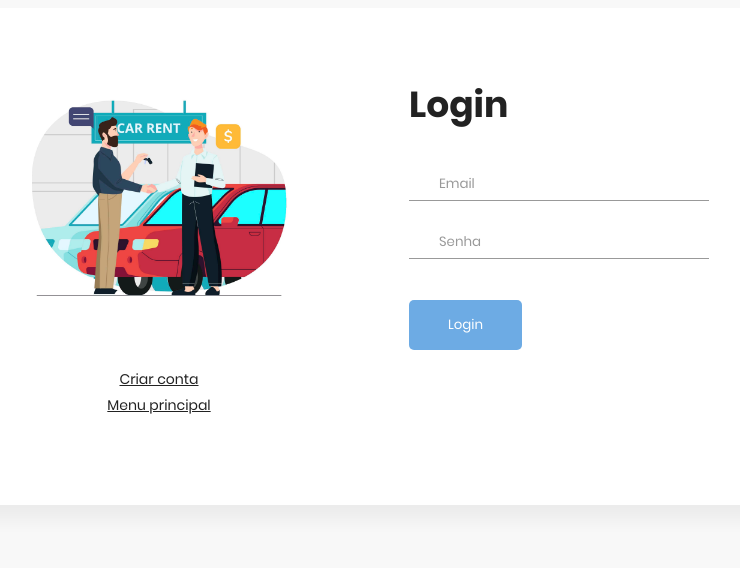
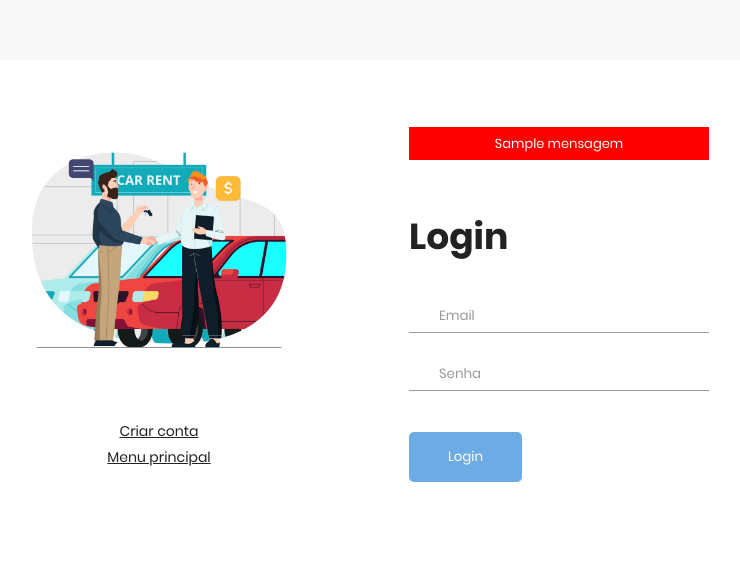
Before and after one commit to cesar99144/Classificados-Veiculos-PHP-MVC, a PHP site: template App/Views/home/login.php in a window 1280 px wide. Shown: the top 568 px of the page, without its empty margins (291-1031 px from the left). Run offline with PHP 8.4, Linux system fonts and the light colour scheme; the template is opened without the code that fills it: most values are stand-ins (such as "Sample title", 1, 10 or a date in 2020); some libraries are stand-ins or nearby versions.

Commit message:
Campo de validação no login

```diff
--- a/App/Views/home/login.php
+++ b/App/Views/home/login.php
@@ -5,7 +5,7 @@
     <meta http-equiv="X-UA-Compatible" content="IE=edge">
     <meta name="viewport" content="width=device-width, initial-scale=1.0">
     <link rel="stylesheet" href="<?php echo URL_BASE; ?>Resource/css/login.css">
-    <title>Document</title>
+    <title>Login - classificados</title>
 </head>
 <body>
 <section class="sign-in">
@@ -18,6 +18,17 @@
                     </div>
 
                     <div class="signin-form">
+                        <?php
+                          //Exibe mensagens de validação para o usuário
+                          if(!empty($data['mensagem'])):
+
+                            foreach($data['mensagem'] as $m):
+                                echo "<div id='valida'>".$m."</div>"."<br>";
+                            endforeach;
+
+                          endif;
+
+                        ?><br>
                         <h2 class="form-title">Login</h2>
                         <form action="<?php echo URL_BASE; ?>usuarios/login" method="POST" class="register-form" id="login-form">
                             <div class="form-group">
@@ -35,6 +46,8 @@
                         </form>
 
                     </div>
+
+
                 </div>
             </div>
         </section>
--- a/Resource/css/login.css
+++ b/Resource/css/login.css
@@ -456,7 +456,10 @@ display-flex, .display-flex, .display-flex-center, .signup-content, .signin-cont
 
   .signin-content {
     padding-top: 67px;
-    padding-bottom: 87px; }
+    padding-bottom: 87px;
+    margin-top: 60px;
+
+  }
 
   .social-login {
     align-items: center;
@@ -594,3 +597,11 @@ display-flex, .display-flex, .display-flex-center, .signup-content, .signin-cont
       margin-bottom: 10px; } }
 
   /*# sourceMappingURL=style.css.map */
+
+  div#valida{
+
+    background: red;
+    padding: 5px;
+    text-align: center;
+    color: white;
+  }
```
